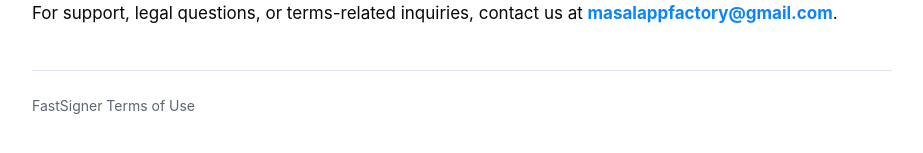
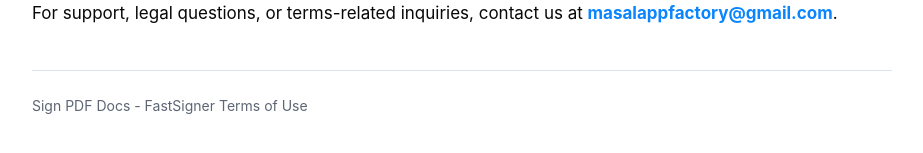
Before and after one commit to masalappfactory/fastsign-legal, a plain HTML site: page terms-of-use.html in a window 1280 px wide. Shown: the part 3006-3159 px from the top of the page, without its empty margins (178-1101 px from the left). Drawn offline with Linux system fonts and the light colour scheme.

Commit message:
Update terms-of-use.html

```diff
--- a/terms-of-use.html
+++ b/terms-of-use.html
@@ -3,7 +3,7 @@
 <head>
   <meta charset="utf-8">
   <meta name="viewport" content="width=device-width, initial-scale=1">
-  <title>FastSigner Terms of Use</title>
+  <title>Sign PDF Docs - FastSigner Terms of Use</title>
   <meta name="description" content="Terms of Use for FastSigner.">
   <style>
     :root {
@@ -144,7 +144,7 @@
     <h2>16. Contact</h2>
     <p>For support, legal questions, or terms-related inquiries, contact us at <a href="mailto:masalappfactory@gmail.com">masalappfactory@gmail.com</a>.</p>
 
-    <footer>FastSigner Terms of Use</footer>
+    <footer>Sign PDF Docs - FastSigner Terms of Use</footer>
   </main>
 </body>
 </html>
```
